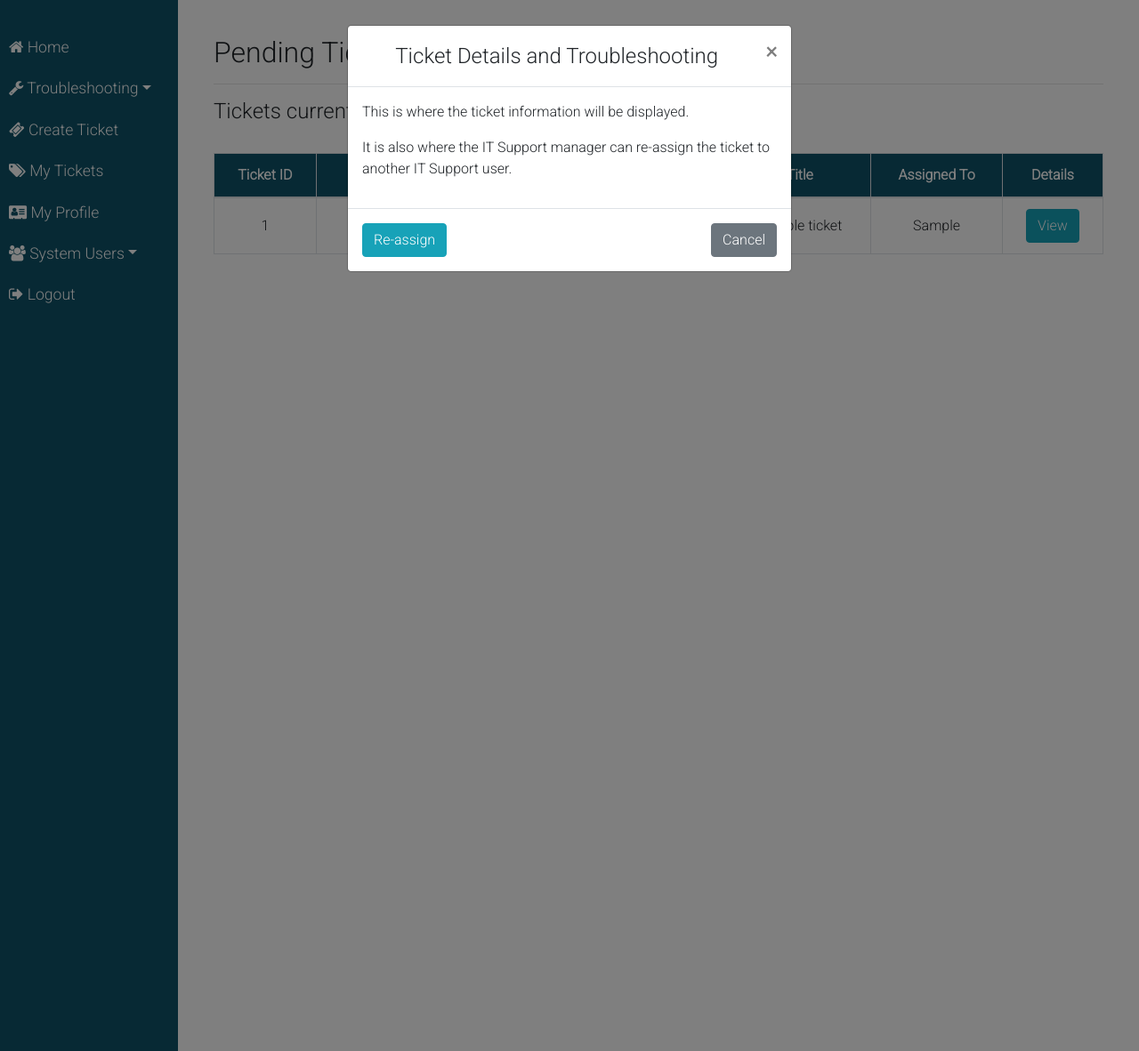
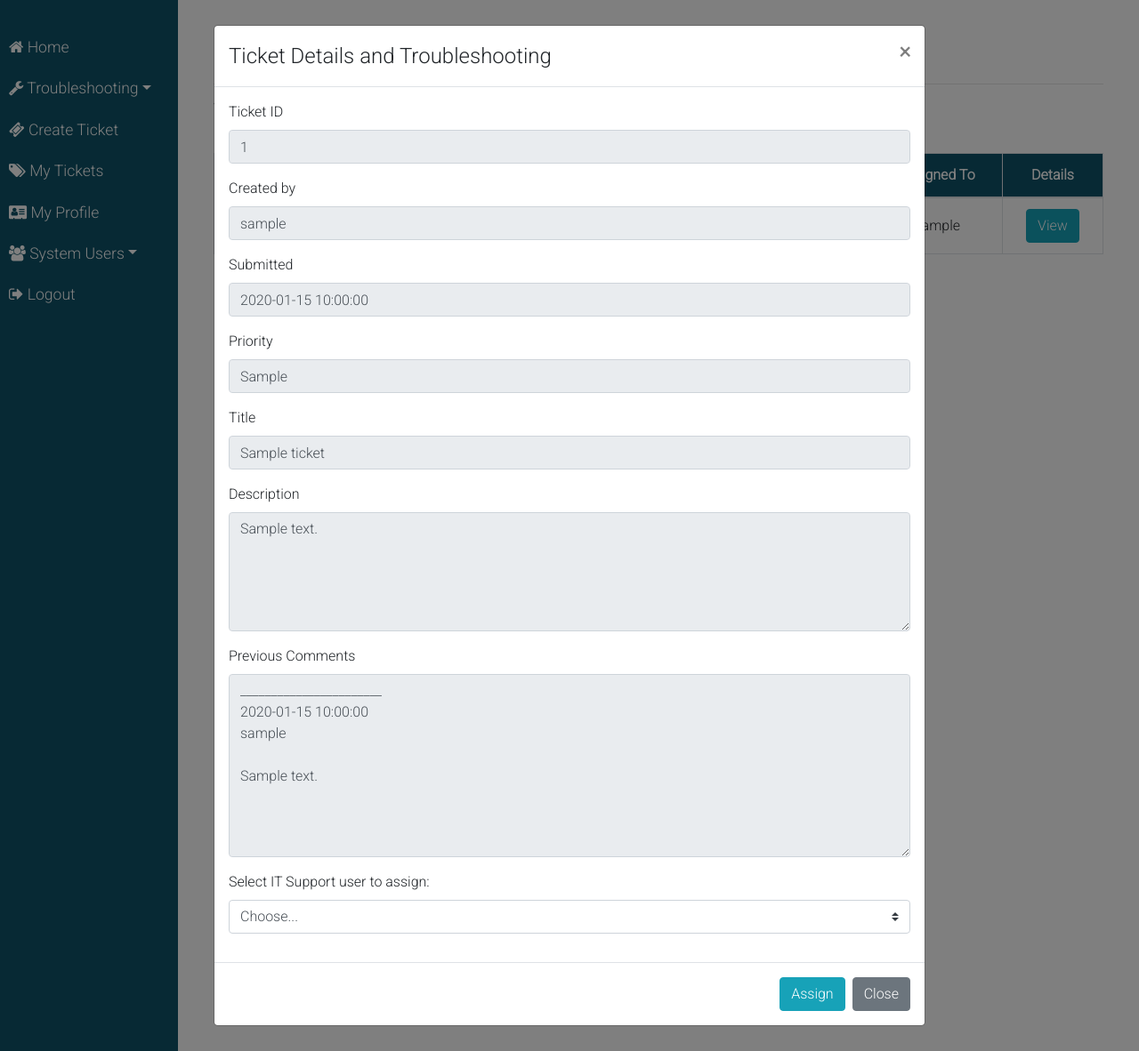
Before and after one commit to Daniel-S-MN/support-ticketing-system, a PHP site: page /pending_tickets.php in a window 1280 px wide, after a click on "View". Shown: the whole page at 89% size. Run offline with PHP 8.4, Linux system fonts and the light colour scheme; the visitor is signed in with stand-in values (Sample User, id 1); tables that the repository leaves empty or names only in its code hold one stand-in row (values such as "Sample post").

Commit message:
"Pending Tickets" functionality completed

```diff
--- a/version3/classes/Ticket.php
+++ b/version3/classes/Ticket.php
@@ -167,36 +167,37 @@ class Ticket extends Database {
         }
     }
 
-    // // Get the comments from a specific ticket
-    // function getComments($con, $ticketID) {
+    // Get the comments from a specific ticket
+    function getComments($con, $ticketID) {
 
-    //     $query = "SELECT comments
-    //             FROM tickets
-    //             WHERE tickets.ticket_id = '$ticketID'";
+        $query = "SELECT *
+                FROM comments
+                WHERE ticket_id = '$ticketID'";
 
-    //     if ($result = mysqli_query($con, $query)) {
-    //         return $result;
-    //     } else {
-    //         $this->error = "Error processing query. " . mysqli_error($con);
-    //         return NULL;
-    //     }
-    // }
+        if ($result = mysqli_query($con, $query)) {
+            return $result;
+        } else {
+            $this->error = "Error processing query. " . mysqli_error($con);
+            return NULL;
+        }
+    }
 
-    // // Update the comments on a specific ticket
-    // function addComment($con, $ticketID, $comment) {
+    // Add a new comment for a specific ticket
+    function addComment($con, $ticketID, $username, $comment) {
 
-    //     $message = mysqli_real_escape_string($con, $comment);
+        $message = mysqli_real_escape_string($con, $comment);
 
-    //     $sql = "UPDATE tickets SET comments = CONCAT(IFNULL(comments,''), '$comment')
-    //             WHERE ticket_id = '$ticketID'";
+        $sql = "INSERT INTO comments (ticket_id, username, comment)
+                VALUES ('$ticketID', '$username', '$message')";
 
-    //     if (mysqli_query($con, $sql)) {
-    //         // Comment was successfully added to the ticket
-    //         return "Success";
-    //     } else {
-    //         $this->error = "ERROR: Unable add comment to ticket: " . mysqli_error($con);
-    //     }
-    // }
+        if (mysqli_query($con, $sql)) {
+            // Comment was successfully added to the ticket
+            return true;
+        } else {
+            $this->error = "ERROR: Unable add comment to ticket: " . mysqli_error($con);
+            return false;
+        }
+    }
 
     // // Close a ticket
     // function closeTicket($con, $ticketID, $comment) {
--- a/version3/comment.php
+++ /dev/null
@@ -1,3 +0,0 @@
-<?php
-
-?>
--- a/version3/pending_tickets.php
+++ b/version3/pending_tickets.php
@@ -61,7 +61,7 @@ if(!isset($_SESSION['login']) || $_SESSION['login'] != "yes") {
                 </li>
                 <li><a href="logout.php"><i class="fa fa-sign-out" aria-hidden="true"></i> Logout</a></li>
             </ul>
-        </nav>
+        </nav> <!-- end of desktop navbar -->
 
         <!--
             Here is the page content and mobile menu bar. The mobile bar is only visible when the screen
@@ -76,7 +76,6 @@ if(!isset($_SESSION['login']) || $_SESSION['login'] != "yes") {
                         <button class="navbar-toggler" type="button" data-toggle="collapse" data-target="#navbarSupportedContent" aria-controls="navbarSupportedContent" aria-expanded="false" aria-label="Toggle navigation">
                         <span class="navbar-toggler-icon"></span>
                         </button>
-
                         <div class="collapse navbar-collapse" id="navbarSupportedContent">
                             <ul class="nav navbar-nav ml-auto">
                                 <li><a href="index.php"><i class="fa fa-home" aria-hidden="true"></i> Home</a>
@@ -87,7 +86,7 @@ if(!isset($_SESSION['login']) || $_SESSION['login'] != "yes") {
                             </ul>
                         </div>
                 </div>
-            </nav>
+            </nav> <!-- end of mobile navbar -->
 
             <h2>Pending Tickets</h2><hr>
             <h4>Tickets currently assigned to an IT Support rep:</h4><br>
@@ -147,39 +146,52 @@ if(!isset($_SESSION['login']) || $_SESSION['login'] != "yes") {
 
             ?>
 
-            <!--
-                Here is where I found how to make a bootstrap table row "clickable":
-                https://www.jasny.net/bootstrap/components/#rowlink
-            -->
+            <!-- ticketInfo modal -->
+            <div class="modal fade bd-example-modal-lg" id="ticketInfo" tabindex="-1" role="dialog" aria-labelledby="myLargeModalLabel" aria-hidden="true">
+                <div class="modal-dialog modal-lg">
+                    <div class="modal-content">
+                        <div class="modal-header">
+                            <h4 class="modal-title" id="userModalLabel">Ticket Details and Troubleshooting</h4>
+                            <button type="button" class="close" data-dismiss="modal"><span aria-hidden="true">&times;</span><span class="sr-only">Close</span></button>
+                        </div>
+                        <div class="populateData">
 
-            <div id="ticketInfo" class="modal" role="dialog" aria-labelledby="ticketInfoTitle" aria-hidden="true">
-                <div class="modal-dialog">
-                    <div class="modal-content">
-                    <div class="modal-header text-center">
-                        <h4 class="modal-title w-100" id="ticketInfoTitle">Ticket Details and Troubleshooting</h4>
-                        <button type="button" class="close" data-dismiss="modal" aria-label="Close">
-                        <span aria-hidden="true">&times;</span>
-                        </button>
-                    </div>
-                    <div class="modal-body">
-                        <p>This is where the ticket information will be displayed.</p>
-                        <p>It is also where the IT Support manager can re-assign the ticket to another IT Support user.</p>
-                    </div>
-                    <div class="modal-footer justify-content-between">
-                        <button type="button" class="btn btn-info">Re-assign</button>
-                        <button type="button" class="btn btn-secondary" data-dismiss="modal">Cancel</button>
-                    </div>
-                    </div>
-                </div>
                         </div>
 
                     </div>
                 </div>
+            </div> <!-- end of ticket info -->
+
+        </div> <!-- End of content div -->
+    </div> <!-- end of wrapper -->
 
     <!-- Latest stable version of jQuery (required for Bootstrap) -->
     <script src="https://code.jquery.com/jquery-3.6.0.min.js" integrity="sha256-/xUj+3OJU5yExlq6GSYGSHk7tPXikynS7ogEvDej/m4=" crossorigin="anonymous"></script>
     <!-- Latest compiled JavaScript -->
     <script src="https://maxcdn.bootstrapcdn.com/bootstrap/4.5.2/js/bootstrap.min.js"></script>
 
+    <script>
+        $('#ticketInfo').on('show.bs.modal', function (event) {
+            var button = $(event.relatedTarget) // Button that triggered the modal
+            var recipient = button.data('whatever') // Extract info from data-* attributes
+            var modal = $(this);
+            var dataString = 'id=' + recipient;
+
+                $.ajax({
+                    type: "GET",
+                    url: "view_pending_ticket.php",
+                    data: dataString,
+                    cache: false,
+                    success: function (data) {
+                        console.log(data);
+                        modal.find('.populateData').html(data);
+                    },
+                    error: function(err) {
+                        console.log(err);
+                    }
+                });
+        })
+    </script>
+
  </body>
 </html>
--- /dev/null
+++ b/version3/view_pending_ticket.php
@@ -0,0 +1,156 @@
+<?php
+
+    session_start();
+
+    // Make sure only people logged in AND IT Support managers can view this page
+    if(!isset($_SESSION['login']) || $_SESSION['login'] != "yes") {
+        header("Location: login.php");
+        exit();
+    } elseif ($_SESSION['Access'] != 3) {
+        header("Location: index.php");
+    }
+
+    require('classes/Ticket.php');
+
+    $id = @$_GET['id'];
+
+    $viewTicket = new Ticket();
+    $viewCon = $viewTicket->connect();
+    $findTicket = $viewTicket->getTicket($viewCon, $id);
+    $prevComments = $viewTicket->getComments($viewCon, $id);
+
+    // View the ticket details
+    if ($findTicket != NULL) {
+        $ticketInfo = mysqli_fetch_assoc($findTicket);
+    } else {
+        // This SHOULDN'T be possible
+        echo '<script type="text/javascript">alert("HOW DID YOU SELECT A TICKET THAT DOES NOT EXIST????");</script>';
+        header("refresh:0; url=login.php");
+        exit();
+    }
+
+    // Re-assign the pending ticket to another IT Support user
+    if (isset($_POST['submit'])) {
+
+        $ticketID = $_POST['ticketID'];
+
+        $check = $viewTicket->assignRep($viewCon, $agent, $ticketID);
+
+        if ($check != 'Success') {
+            $errormsg = $ticket->getError();
+            echo '<script type="text/javascript">alert("'.$errormsg.'");</script>';
+            $viewCon->close();
+            header("refresh:0; url=index.php");
+        } else {
+            $msg = "Ticket updated successfully";
+            echo '<script type="text/javascript">alert("'.$msg.'");</script>';
+            $viewCon->close();
+            header("refresh:0; url=pending_tickets.php");
+        }
+    }
+
+?>
+
+
+<!DOCTYPE html>
+<html>
+<head>
+  <meta charset="utf-8">
+  <meta name="viewport" content="width=device-width, initial-scale=1.0">
+
+    <!-- Latest compiled and minified CSS -->
+    <link rel="stylesheet" href="https://maxcdn.bootstrapcdn.com/bootstrap/4.5.2/css/bootstrap.min.css">
+    <!-- Font Awesome (for the icons) -->
+    <link rel="stylesheet" href="https://cdnjs.cloudflare.com/ajax/libs/font-awesome/4.7.0/css/font-awesome.min.css">
+    <!-- Our CSS file for the site after the login page -->
+    <link rel="stylesheet" href="styles/stylesheet.css">
+
+    <!-- For whatever reason, formatting only works if I include here, rather than the CSS file... -->
+    <style>
+        .table td, th {
+            text-align: center;
+            vertical-align: middle;
+        }
+    </style>
+
+</head>
+<body>
+
+    <form method="post" action="view_open_ticket.php" role="form">
+        <div class="modal-body">
+            <div class="form-group">
+                <label for="ticketID">Ticket ID</label>
+                <input type="text" class="form-control" id="ticketID" name="ticketID" value="<?php echo $ticketInfo['ticket_id'];?>" readonly="true"/>
+            </div>
+            <div class="form-group">
+                <label for="createdBy">Created by</label>
+                <input type="text" class="form-control" id="createdBy" name="createdBy" value="<?php echo $ticketInfo['username'];?>" readonly="true"/>
+            </div>
+            <div class="form-group">
+                <label for="createDate">Submitted</label>
+                <input type="text" class="form-control" id="createDate" name="createDate" value="<?php echo $ticketInfo['date_created'];?>" readonly="true"/>
+            </div>
+            <div class="form-group">
+                <label for="priority">Priority</label>
+                <input type="text" class="form-control" id="priority" name="priority" value="<?php echo $ticketInfo['priority'];?>" readonly="true"/>
+            </div>
+            <div class="form-group">
+                <label for="title">Title</label>
+                <input type="text" class="form-control" id="title" name="title" value="<?php echo $ticketInfo['title'];?>" readonly="true"/>
+            </div>
+            <div class="form-group">
+                <label for="description">Description</label>
+                <textarea class="form-control" rows="5" id="description" readonly="true"><?php echo $ticketInfo['description'];?></textarea>
+            </div>
+            <?php
+
+                $scrollingText = "";
+
+                // Only display the "Previous comments" text area if there are actually previous comments for the ticket
+                if ($prevComments != NULL && $prevComments->num_rows > 0) {
+
+                    // Display all previous comments associated with the ticket
+                    while ($commentDetails = mysqli_fetch_assoc($prevComments)) {
+
+                        $scrollingText .= "_______________________\n";
+                        $scrollingText .= $commentDetails['time_stamp'] . "\n";
+                        $scrollingText .= $commentDetails['username'] . "\n\n";
+                        $scrollingText .= $commentDetails['comment'] . "\n\n\n";
+                    }
+
+                    echo '<div class="form-group">';
+                        echo '<label for="prevComments">Previous Comments</label>';
+                        echo '<textarea class="form-control" rows="8" id="prevComments" readonly="true">'.$scrollingText.'</textarea>';
+                    echo '</div>';
+                }
+
+                require('classes/User.php');
+                $user = new User();
+                $availAgents = $user->getITReps($viewCon);
+                if ($availAgents != NULL) {
+                    echo '<div class="form-group">';
+                    echo '<label for="supportReps">Select IT Support user to assign:</label>';
+                    echo '<select class="custom-select" name="supportReps" id="supportReps" required>';
+                        echo '<option value="">Choose...</option>';
+                        while($reps = mysqli_fetch_assoc($availAgents)) {
+                            echo '<option value="'.$reps['username'].'">'.$reps['username'].'</option>';
+                        }
+                        echo '</select>';
+                    echo '</div>';
+                }
+
+            ?>
+        </div>
+        <div class="modal-footer">
+            <button type="submit" class="btn btn-info" name="submit">Assign</button>
+            <button type="button" class="btn btn-secondary" data-dismiss="modal">Close</button>
+        </div>
+    </form>
+
+    <!-- Latest stable version of jQuery (required for Bootstrap) -->
+    <script src="https://code.jquery.com/jquery-3.6.0.min.js" integrity="sha256-/xUj+3OJU5yExlq6GSYGSHk7tPXikynS7ogEvDej/m4=" crossorigin="anonymous"></script>
+    <!-- Latest compiled JavaScript -->
+    <script src="https://maxcdn.bootstrapcdn.com/bootstrap/4.5.2/js/bootstrap.min.js"></script>
+
+</body>
+</html>
```
Also changed, not shown: version3/open_tickets.php (+6 -6 lines). Lines whose indentation alone changed are shown as unchanged.
